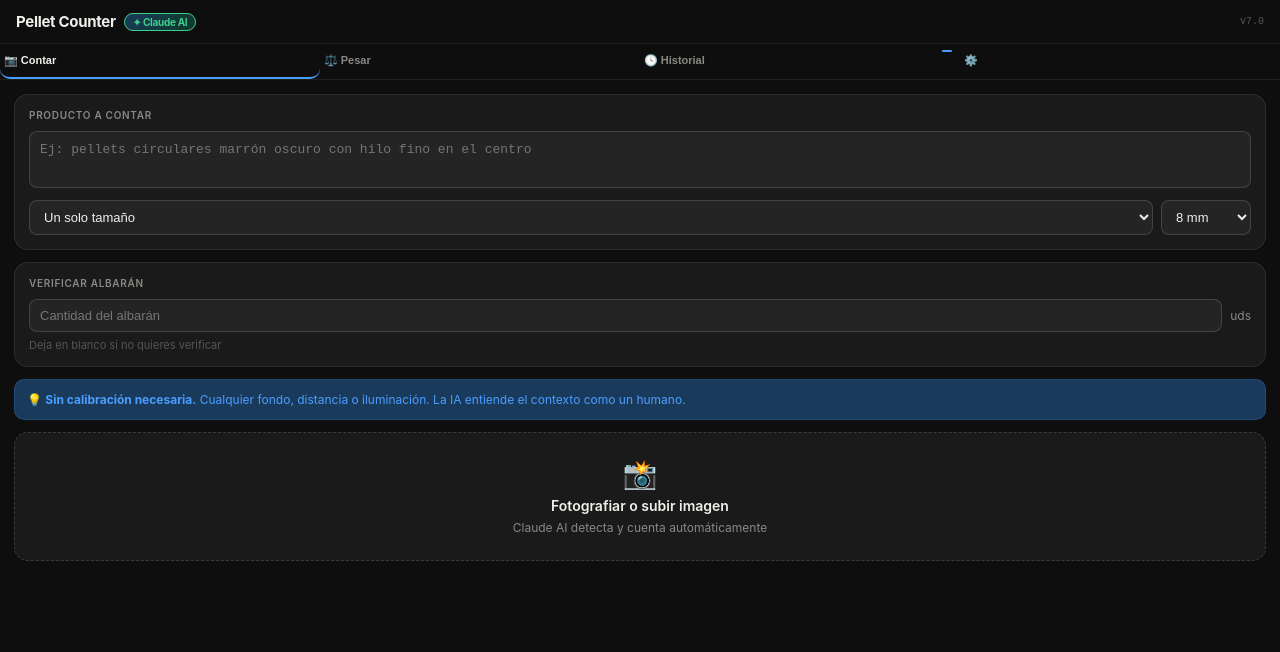
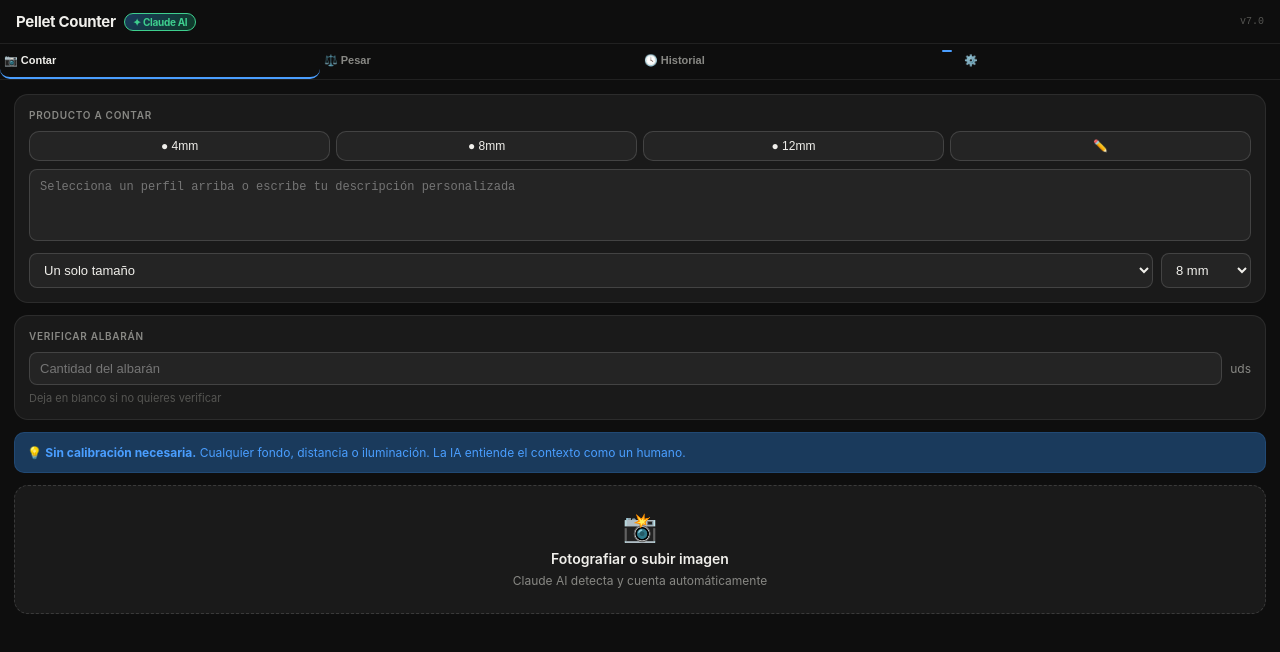
Before and after one commit to josearroyo-code/pellet-counter, a plain HTML site: page index.html in a window 1280 px wide. Drawn offline with Linux system fonts and the light colour scheme.

Commit message:
Update index.html

```diff
--- a/index.html
+++ b/index.html
@@ -95,7 +95,13 @@
 
       <div class="card">
         <p class="card-label">Producto a contar</p>
-        <textarea id="productDesc" rows="2" placeholder="Ej: pellets circulares marrón oscuro con hilo fino en el centro" style="resize:none;line-height:1.5;margin-bottom:8px" oninput="saveProductDesc()"></textarea>
+        <div style="display:flex;gap:6px;margin-bottom:8px">
+          <button onclick="loadProfile('4')"  id="prof4"  style="flex:1;justify-content:center;font-size:12px;padding:7px 4px">● 4mm</button>
+          <button onclick="loadProfile('8')"  id="prof8"  style="flex:1;justify-content:center;font-size:12px;padding:7px 4px">● 8mm</button>
+          <button onclick="loadProfile('12')" id="prof12" style="flex:1;justify-content:center;font-size:12px;padding:7px 4px">● 12mm</button>
+          <button onclick="loadProfile('custom')" id="profCustom" style="flex:1;justify-content:center;font-size:12px;padding:7px 4px">✏️</button>
+        </div>
+        <textarea id="productDesc" rows="3" placeholder="Selecciona un perfil arriba o escribe tu descripción personalizada" style="resize:none;line-height:1.5;margin-bottom:8px;font-size:12px" oninput="saveProductDesc()"></textarea>
         <div style="display:flex;gap:8px;flex-wrap:wrap">
           <select id="sizeMode" style="flex:1;min-width:130px" onchange="qs('#singleSizeWrap').style.display=this.value==='single'?'block':'none'">
             <option value="single">Un solo tamaño</option>
```
